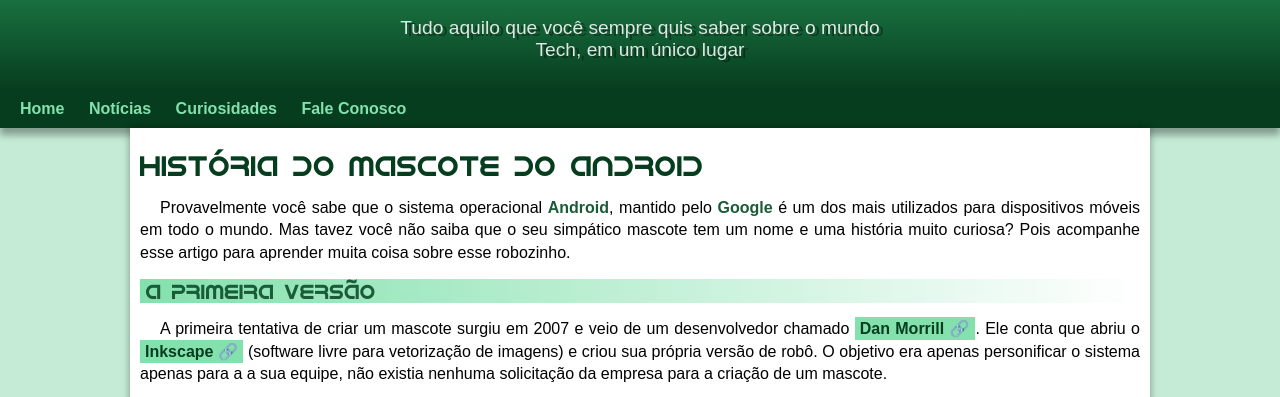
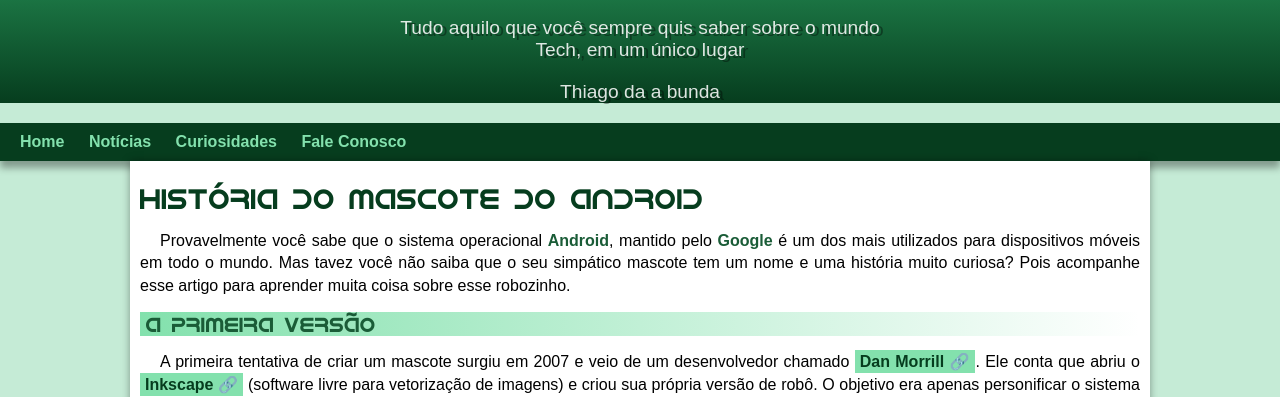
Before and after one commit to devmour4/projeto-android, a plain HTML site: page index.html.html in a window 1280 px wide. Shown: the part 100-497 px from the top of the page. Drawn offline with Linux system fonts and the light colour scheme.

Commit message:
Atualização Novo Site

```diff
--- a/index.html.html
+++ b/index.html.html
@@ -11,6 +11,7 @@
     <header>
         <h1>Curiosidades de Tecnologia</h1>
         <p>Tudo aquilo que você sempre quis saber sobre o mundo Tech, em um único lugar</p>
+        <p>Thiago da a bunda</p>
     </header>
     <nav>
         <a href="#">Home</a>
```
